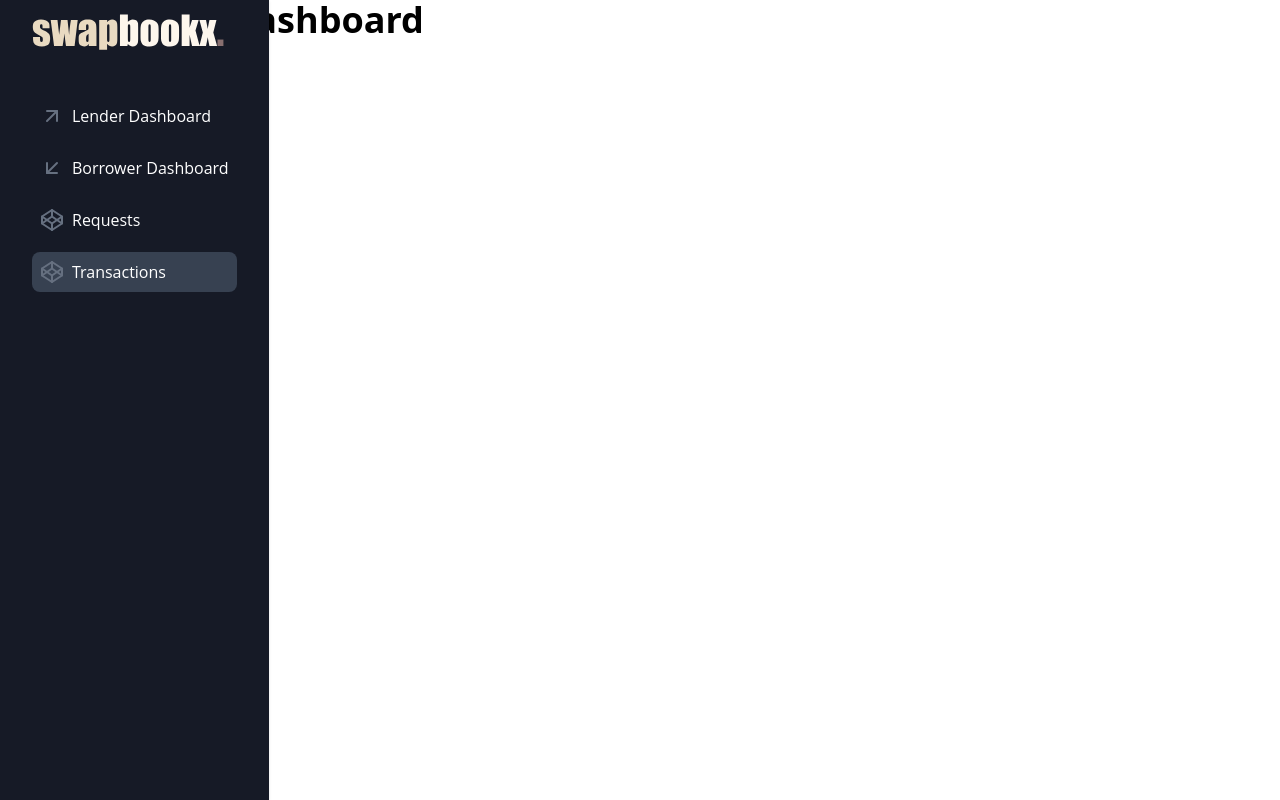
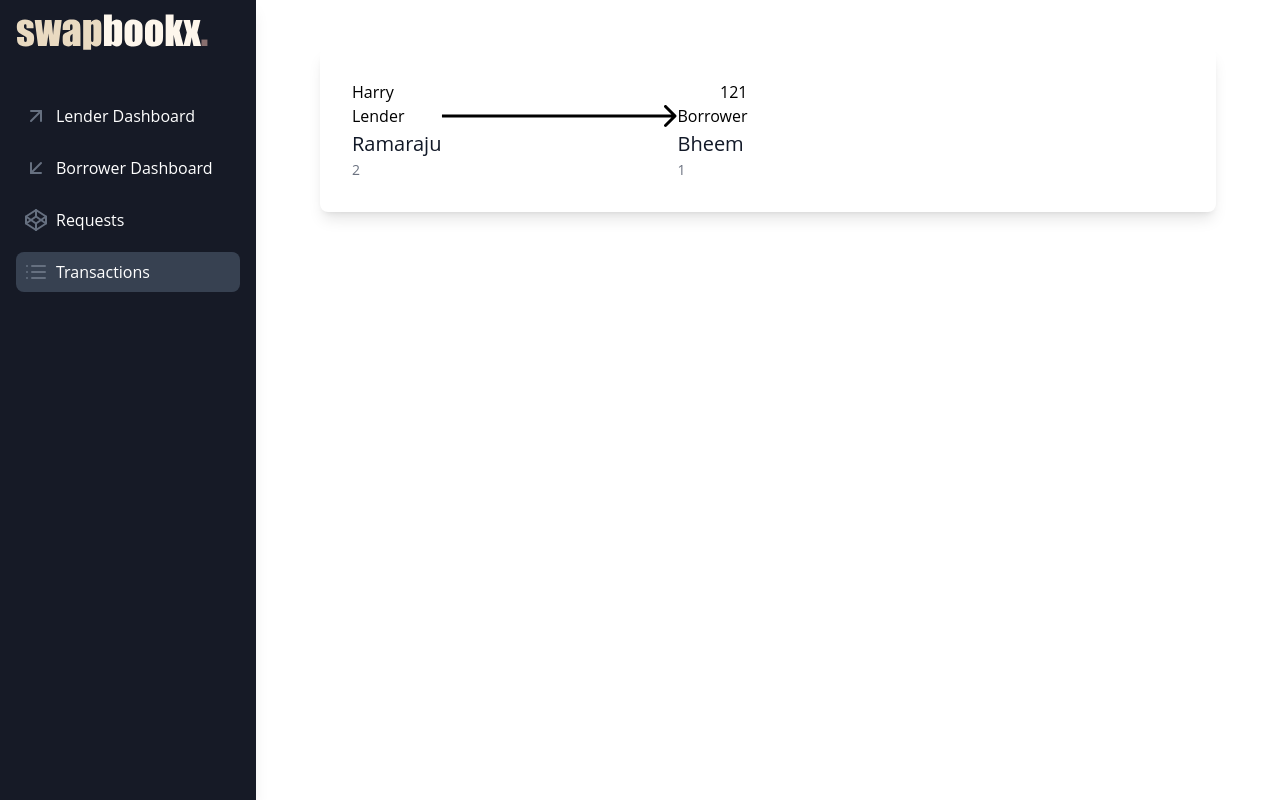
Before and after one commit to saiankit/swapbookx, a React (Create React App) app in the folder frontend/: page /transactions in a window 1280 px wide. Built offline with nearby package versions, Linux system fonts and the light colour scheme.

Commit message:
add request

```diff
--- /dev/null
+++ b/frontend/src/assets/icons/arrow.jsx
@@ -0,0 +1,17 @@
+import React from 'react'
+export default function Arrow() {
+  return (
+    <svg
+      fill="none"
+      height="24"
+      viewBox="0 0 236 24"
+      width="236"
+      xmlns="http://www.w3.org/2000/svg"
+    >
+      <path
+        d="M235.099 13.0607C235.685 12.4749 235.685 11.5251 235.099 10.9393L225.553 1.3934C224.968 0.807611 224.018 0.807611 223.432 1.3934C222.846 1.97919 222.846 2.92893 223.432 3.51472L231.917 12L223.432 20.4853C222.846 21.0711 222.846 22.0208 223.432 22.6066C224.018 23.1924 224.968 23.1924 225.553 22.6066L235.099 13.0607ZM0.961426 13.5H234.039V10.5H0.961426V13.5Z"
+        fill="black"
+      />
+    </svg>
+  )
+}
--- a/frontend/src/assets/icons/transactionsIcon.jsx
+++ b/frontend/src/assets/icons/transactionsIcon.jsx
@@ -9,35 +9,42 @@ export default function TransactionsIcon() {
       xmlns="http://www.w3.org/2000/svg"
     >
       <path
-        d="M12 2L22 8.5V15.5L12 22L2 15.5V8.5L12 2Z"
+        d="M8 6H21"
         stroke="#667080"
         strokeLinecap="round"
         strokeLinejoin="round"
         strokeWidth="2"
       />
       <path
-        d="M12 22V15.5"
+        d="M8 12H21"
         stroke="#667080"
         strokeLinecap="round"
         strokeLinejoin="round"
         strokeWidth="2"
       />
       <path
-        d="M22 8.5L12 15.5L2 8.5"
+        d="M8 18H21"
         stroke="#667080"
         strokeLinecap="round"
         strokeLinejoin="round"
         strokeWidth="2"
       />
       <path
-        d="M2 15.5L12 8.5L22 15.5"
+        d="M3 6H3.01"
         stroke="#667080"
         strokeLinecap="round"
         strokeLinejoin="round"
         strokeWidth="2"
       />
       <path
-        d="M12 2V8.5"
+        d="M3 12H3.01"
+        stroke="#667080"
+        strokeLinecap="round"
+        strokeLinejoin="round"
+        strokeWidth="2"
+      />
+      <path
+        d="M3 18H3.01"
         stroke="#667080"
         strokeLinecap="round"
         strokeLinejoin="round"
--- a/frontend/src/components/bookCard.jsx
+++ b/frontend/src/components/bookCard.jsx
@@ -2,11 +2,11 @@ import React from 'react'
 
 const BookCard = ({ title, author, imgSrc }) => {
   return (
-    <div className="flex flex-col items-center bg-white rounded-lg shadow-xl h-100 p-4 max-w-md hover:scale-105 duration-150 ease-in-out">
+    <div className="flex flex-col items-center bg-white rounded-lg shadow-xl h-96 p-4 max-w-md hover:scale-105 duration-150 ease-in-out">
       <div className="max-w-md">
         <img
           alt="Book Image"
-          className="rounded-lg shadow-xl object-contain h-60 hover:scale-105 duration-150 ease-in-out"
+          className="rounded-lg shadow-xl object-contain h-60"
           src={imgSrc}
         />
       </div>
--- a/frontend/src/components/sidebar.jsx
+++ b/frontend/src/components/sidebar.jsx
@@ -29,9 +29,8 @@ function Sidebar() {
   }
 
   return (
-    <div className="flex flex-no-wrap h-screen">
-      <div className="w-1/10 fixed bg-light shadow md:h-full flex-col justify-between">
-        <div className="px-8">
+    <div className="w-64 fixed top-0 left-0 h-screen flex shadow-lg bg-light flex-col justify-between">
+      <div className="px-4">
         <Link to="/lender">
           <div className="h-16 w-full flex items-center">
             <LogoIcon />
@@ -91,7 +90,6 @@ function Sidebar() {
         </ul>
       </div>
     </div>
-    </div>
   )
 }
 
--- /dev/null
+++ b/frontend/src/components/transactionCard.jsx
@@ -0,0 +1,42 @@
+import React from 'react'
+
+import Arrow from '../assets/icons/arrow'
+
+const TransactionCard = ({ bookTitle, borrowerID, lenderID, bookID }) => {
+  return (
+    <div className="flex rounded-lg justify-between shadow-lg max-w-4xl h-100 bg-white w-full p-8">
+      <div className="flex flex-col justify-between">
+        <div className="flex justify-between">
+          <h1>{bookTitle}</h1>
+          <h1>{bookID}</h1>
+        </div>
+
+        <div className="flex justify-between">
+          <UserComponent
+            userID={lenderID}
+            userName="Ramaraju"
+            userRole="Lender"
+          />
+          <Arrow />
+          <UserComponent
+            userID={borrowerID}
+            userName="Bheem"
+            userRole="Borrower"
+          />
+        </div>
+      </div>
+    </div>
+  )
+}
+
+export default TransactionCard
+
+const UserComponent = ({ userID, userRole, userName }) => {
+  return (
+    <div className="flex flex-col items-start space-y-0.5">
+      <h1>{userRole}</h1>
+      <h1 className="text-xl font-medium text-gray-900">{userName}</h1>
+      <h1 className="text-sm text-gray-500">{userID}</h1>
+    </div>
+  )
+}
--- a/frontend/src/pages/borrower.jsx
+++ b/frontend/src/pages/borrower.jsx
@@ -74,7 +74,7 @@ function BorrowerDashboard() {
       <div className="flex">
         <Sidebar />
 
-        <div className="flex flex-col mx-auto py-12 px-12 h-screen items-center">
+        <div className="pl-64 m-0 overflow-hidden flex flex-col overflow-y-scroll items-center py-12 h-full w-full">
           <div className="flex space-x-4">
             <input
               className="max-w-md justify-center bg-gray-200 appearance-none border-2 border-gray-200 rounded w-full py-2 px-4 text-gray-700 leading-tight focus:outline-none focus:bg-white "
--- a/frontend/src/pages/lender.jsx
+++ b/frontend/src/pages/lender.jsx
@@ -64,7 +64,8 @@ function LenderDashboard() {
     <>
       <div className="flex">
         <Sidebar />
-        <div className="flex flex-col mx-auto py-12 px-12 h-screen w-9/10">
+
+        <div className="pl-64 m-0 overflow-hidden flex flex-col overflow-y-scroll items-center py-12 h-full w-full">
           <div className="flex items-end justify-end ">
             <Link to="/lender/addBook">
               <button
--- a/frontend/src/pages/requests.jsx
+++ b/frontend/src/pages/requests.jsx
@@ -5,7 +5,7 @@ function RequestsDashboard() {
   return (
     <div className="flex">
       <SideBar />
-      <div className="flex h-full flex-col justify-center items-center">
+      <div className="pl-64 m-0 overflow-hidden flex flex-col overflow-y-scroll items-center py-12 h-full w-full">
         <h1 className="text-4xl mb-5 font-bold">RequestsDashboard</h1>
         <span className="text-7xl">📞</span>
       </div>
--- a/frontend/src/pages/signUpPage.jsx
+++ b/frontend/src/pages/signUpPage.jsx
@@ -1,6 +1,7 @@
 import { React, useState } from 'react'
 import axios from 'axios'
 /* eslint handle-callback-err: "warn" */
+import { Link } from 'react-router-dom'
 
 import LogoDark from '../assets/icons/logoDark'
 
@@ -8,7 +9,6 @@ const SignUpPage = () => {
   const [formValue, setformValue] = useState({})
   const [loading, setLoading] = useState(false)
   const [isError, setIsError] = useState(false)
-  const [response, setResponse] = useState({})
 
   const handleSubmit = (event) => {
     setLoading(true)
@@ -20,7 +20,6 @@ const SignUpPage = () => {
 
     axios.post('http://localhost:8080/api/users/', formValue).then((res) => {
       console.log(res)
-      setResponse(res.data)
       setLoading(false)
     })
   }
@@ -39,7 +38,7 @@ const SignUpPage = () => {
         <div className="flex flex-col items-center justify-center">
           <LogoDark />
           <h2 className="mt-6 text-center text-3xl font-extrabold text-gray-900">
-            Sign in to your account
+            Create a new Account
           </h2>
         </div>
         <form className="mt-8 space-y-4">
@@ -116,40 +115,33 @@ const SignUpPage = () => {
             </div>
           </div>
 
-          <div className="flex items-center justify-center">
-            <div className="text-sm font-medium text-orange-600 hover:text-orange-500">
-              Sign In
-            </div>
-            <div className="text-sm">
-              <a className="font-medium text-orange-600 hover:text-orange-500">
-                {' '}
-                Already have an account{' '}
-              </a>
-            </div>
-          </div>
           {isError && (
             <small className="mt-3 d-inline-block text-danger">
               Something went wrong. Please try again later.
             </small>
           )}
 
-          <div>
+          <Link to="/lender">
             <button
-              className="group relative w-full flex justify-center py-2 px-4 border border-transparent text-sm font-medium rounded-md text-white bg-orange-800 hover:bg-orange-700 "
+              className="mt-3 relative w-full flex justify-center py-2 px-4 border border-transparent text-sm font-medium rounded-md text-white bg-orange-800 hover:bg-orange-700 "
               disabled={loading}
               type="submit"
               onClick={handleSubmit}
             >
               {loading ? 'Loading...' : 'REGISTER'}
             </button>
-            {response && (
-              <div className="mt-3">
-                <strong>Output:</strong>
-                <br />
-                <pre>{JSON.stringify(response, null, 2)}</pre>
-              </div>
-            )}
+          </Link>
+          <div className="flex items-center justify-between pb-2">
+            <div className="flex items-center" />
+            <div className="text-sm font-medium text-gray-600">
+              Already have an account ?
+            </div>
           </div>
+          <Link to="/login">
+            <button className="relative w-full flex justify-center py-2 px-4 border border-transparent text-sm font-medium rounded-md text-white bg-slate-400 hover:bg-slate-500 ">
+              SIGN IN
+            </button>
+          </Link>
         </form>
       </div>
     </div>
--- a/frontend/src/pages/transactions.jsx
+++ b/frontend/src/pages/transactions.jsx
@@ -1,14 +1,20 @@
 import React from 'react'
 
 import Sidebar from '../components/sidebar'
+import TransactionCard from '../components/transactionCard'
 
 function TransactionsDashboard() {
   return (
     <div className="flex">
       <Sidebar />
-      <div className="flex h-full flex-col justify-center items-center">
-        <h1 className="text-4xl mb-5 font-bold">TransactionsDashboard</h1>
-        <span className="text-7xl">📞</span>
+      <div className="pl-64 m-0 overflow-hidden flex flex-col overflow-y-scroll items-center py-12 h-full w-full">
+        <TransactionCard
+          bookID={121}
+          bookTitle={'Harry'}
+          borrower={'asdasd'}
+          borrowerID={1}
+          lenderID={2}
+        />
       </div>
     </div>
   )
```
Lines whose indentation alone changed are shown as unchanged.
